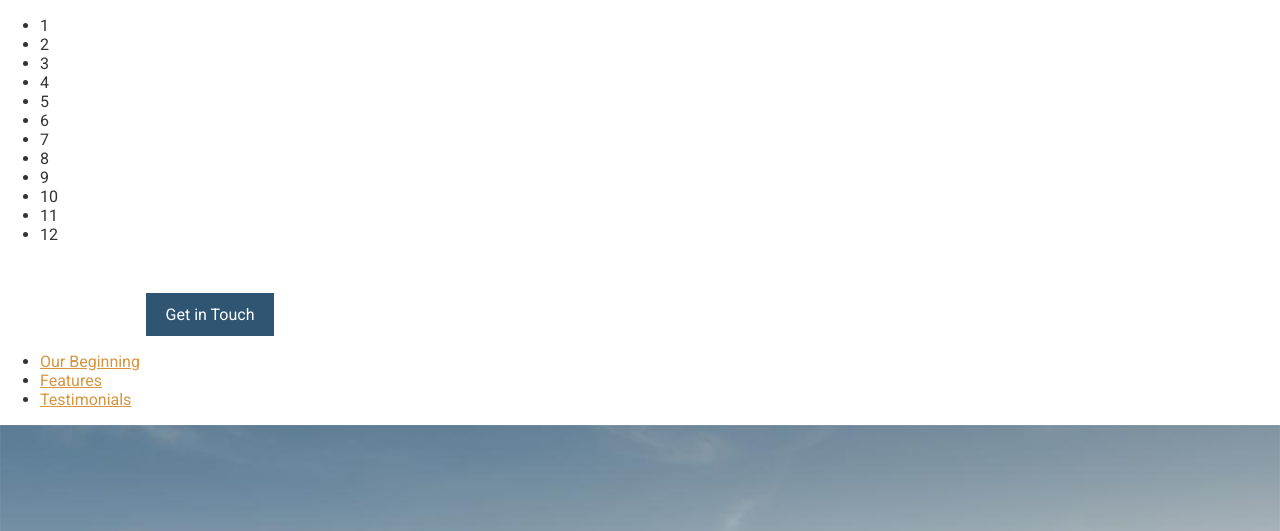
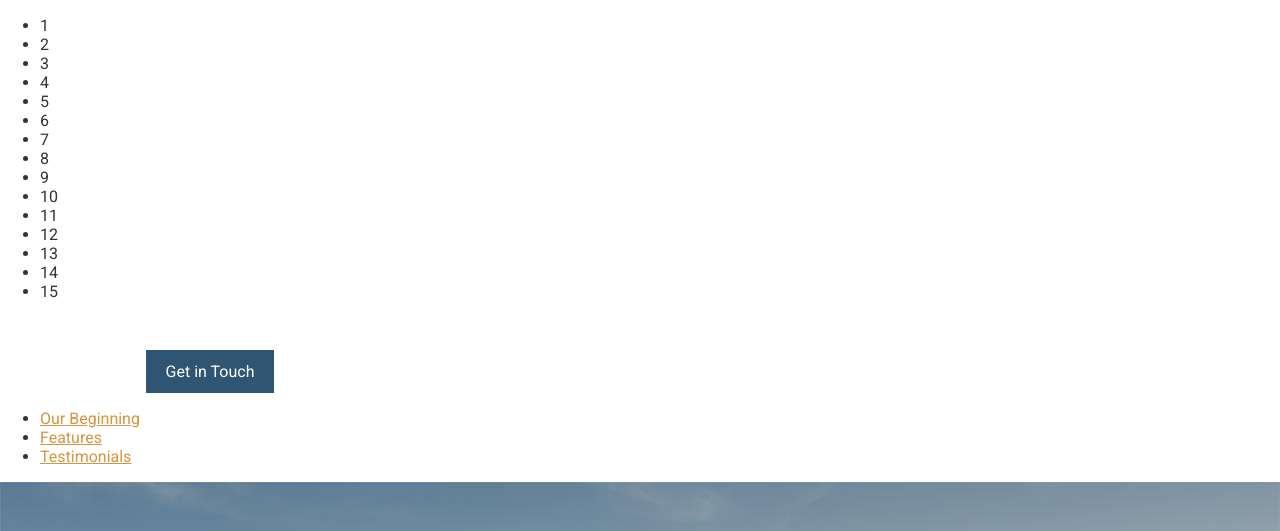
Before and after one commit to alnahas/travel-site, a website: page app/index.html in a window 1280 px wide. Shown: the top 531 px of the page. Drawn offline with Linux system fonts and the light colour scheme.

Commit message:
completed the count to 15

```diff
--- a/app/index.html
+++ b/app/index.html
@@ -23,6 +23,9 @@
     <li>10</li>
      <li>11</li>
       <li>12</li>
+      <li>13</li>
+      <li>14</li>
+      <li>15</li>
 
   </ul>
   <header>
```
